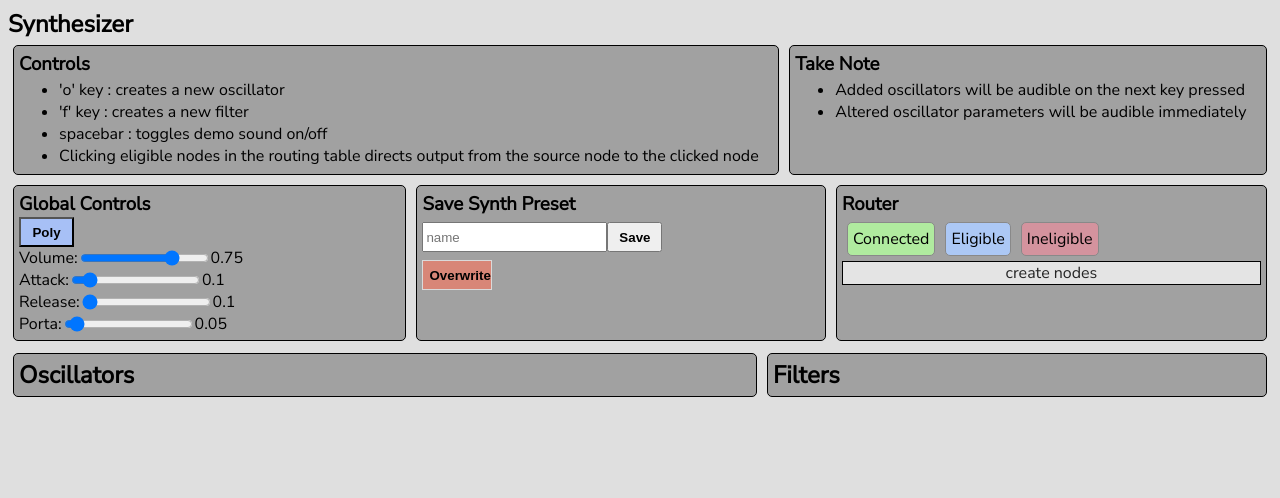
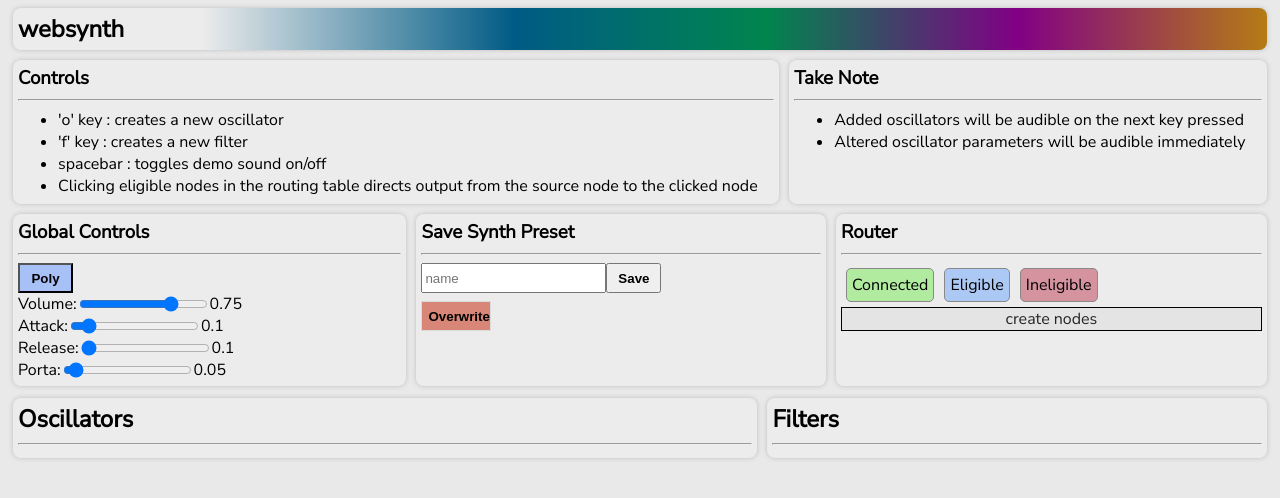
Before and after one commit to slhodak/WebSynth, a website: page dist/index.html in a window 1280 px wide. Drawn offline with Linux system fonts and the light colour scheme.

Commit message:
Change background theme, add title bar

```diff
--- a/dist/index.html
+++ b/dist/index.html
@@ -8,10 +8,11 @@
   <title>WebSynth</title>
 </head>
 <body>
-  <h2>Synthesizer</h2>
+  <h2 class="title module">websynth</h2>
   <div class="row">
     <div class="hotkey module">
       <h3>Controls</h3>
+      <hr>
       <ul>
         <li>'o' key : creates a new oscillator</li>
         <li>'f' key : creates a new filter</li>
@@ -21,6 +22,7 @@
     </div>
     <div class="instructions module">
       <h3>Take Note</h3>
+      <hr>
       <ul>
         <li>Added oscillators will be audible on the next key pressed</li>
         <li>Altered oscillator parameters will be audible immediately</li>
@@ -30,10 +32,12 @@
   <div class="row">
     <div class="module">
       <h3>Global Controls</h3>
+      <hr>
       <div class="globalControls"></div>
     </div>
     <div class="module save">
       <h3>Save Synth Preset</h3>
+      <hr>
       <form class="savePreset">
         <div class="row">
           <input type="text" name="presetName" placeholder="name">
@@ -44,6 +48,7 @@
     </div>
     <div class="router module">
       <h3>Router</h3>
+      <hr>
       <div class="row">
         <div class="connected icon">Connected</div>
         <div class="eligible icon">Eligible</div>
@@ -61,10 +66,10 @@
 
   <div class="row">
     <!-- Oscillator Individual Controls -->
-    <div class="oscillatorControls module"><h2>Oscillators</h2></div>
+    <div class="oscillatorControls module"><h2>Oscillators</h2><hr></div>
 
     <!-- Filter Individual Controls -->
-    <div class="filterControls module"><h2>Filters</h2></div>
+    <div class="filterControls module"><h2>Filters</h2><hr></div>
   </div>
 
   <div class="scripts"></div>
--- a/dist/style.css
+++ b/dist/style.css
@@ -18,12 +18,16 @@
 
 html {
   font-family: 'Nunito Sans', sans-serif;
-  background-color: rgb(223, 223, 223);
+  background-color: rgb(233, 233, 233);
 }
 
 h4, h3, h2 {
   margin: 0px;
   padding: 0px;
+}
+
+.title {
+  background-image: linear-gradient(to right, rgb(236, 236, 236), rgb(236, 236, 236) 15%, rgb(0, 91, 133) 40%, rgb(0, 133, 78) 60%, rgb(129, 0, 133) 80%, rgb(180, 124, 21) 100%);
 }
 
 .row {
@@ -69,7 +73,6 @@ ul {
 .true {
   background-color: rgb(97, 228, 97);
 }
-
 .off {
   background-color: gray;
 }
@@ -83,19 +86,15 @@ ul {
 }
 
 .module {
-  border: 1px solid black;
-  border-radius: 5px;
-  background-color: rgb(161, 161, 161);
+  border-radius: 8px;
+  background-color: rgb(236, 236, 236);
   margin: 5px;
   padding: 5px;
+  box-shadow: 0px 0px 5px 0px rgb(190, 190, 190);
 }
 
 .filterControls {
   width: 40%;
-}
-
-.hotkey {
-  background-color: rgb(161, 161, 161);
 }
 
 .routerDefault {
```
